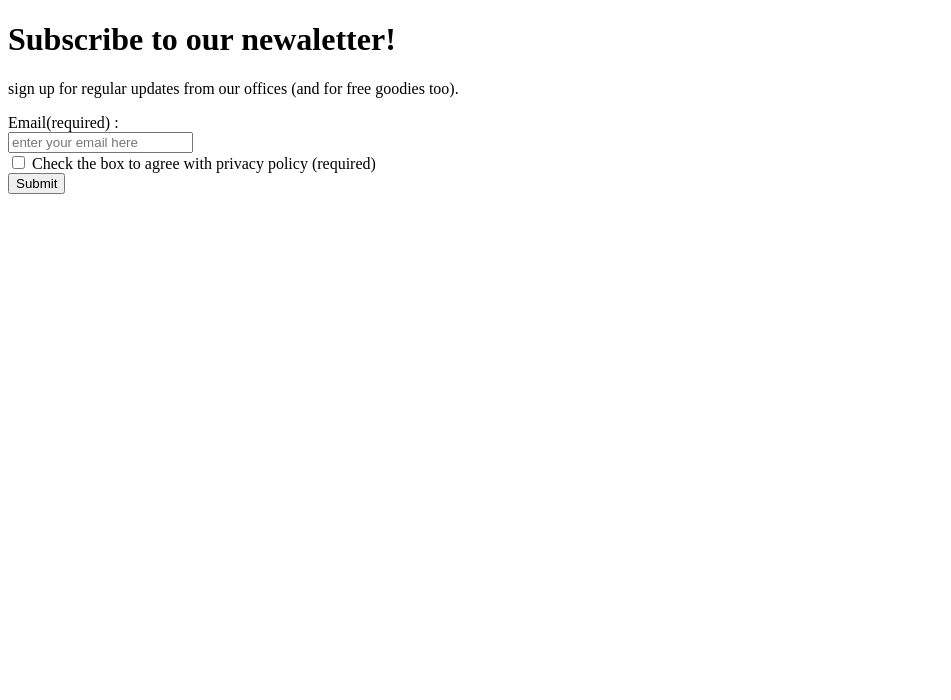
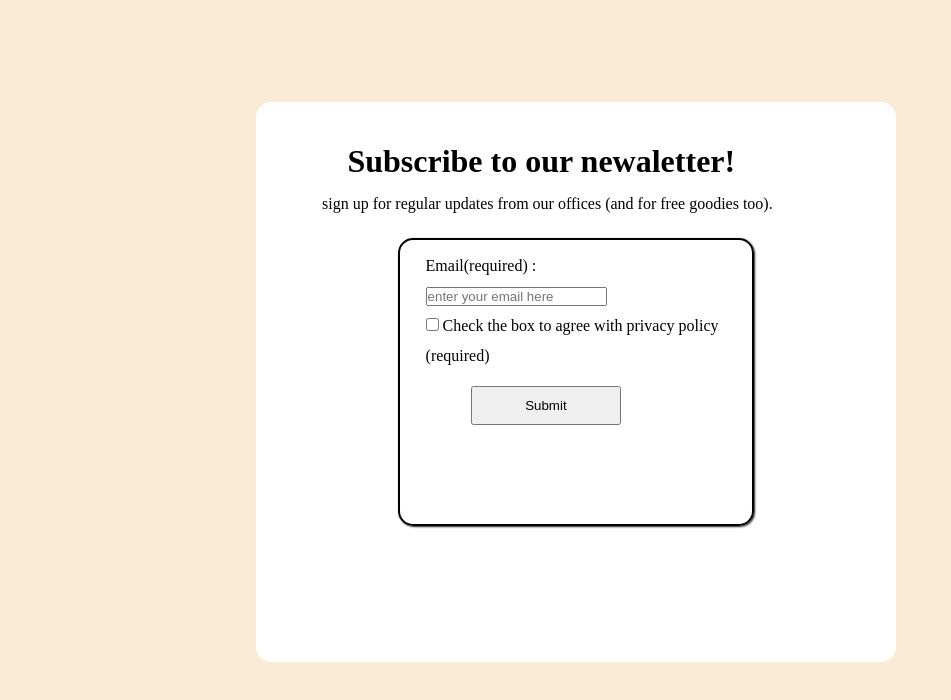
Before and after one commit to rajii7582/prompt13, a plain HTML site: page index.html in a window 1280 px wide. Shown: the whole page, without its empty margins (0-951 px from the left). Drawn offline with Linux system fonts and the light colour scheme.

Commit message:
Update and rename prompt13.html to index.html

```diff
--- a/prompt13.html
+++ b/index.html
@@ -4,7 +4,7 @@
     <meta charset="UTF-8">
     <meta name="viewport" content="width=device-width, initial-scale=1.0">
     <title>Document</title>
-    <link rel="stylesheet" href="prompt13.css">
+    <link rel="stylesheet" href="style.css">
 </head>
 <body>
     <div class="main">
```
